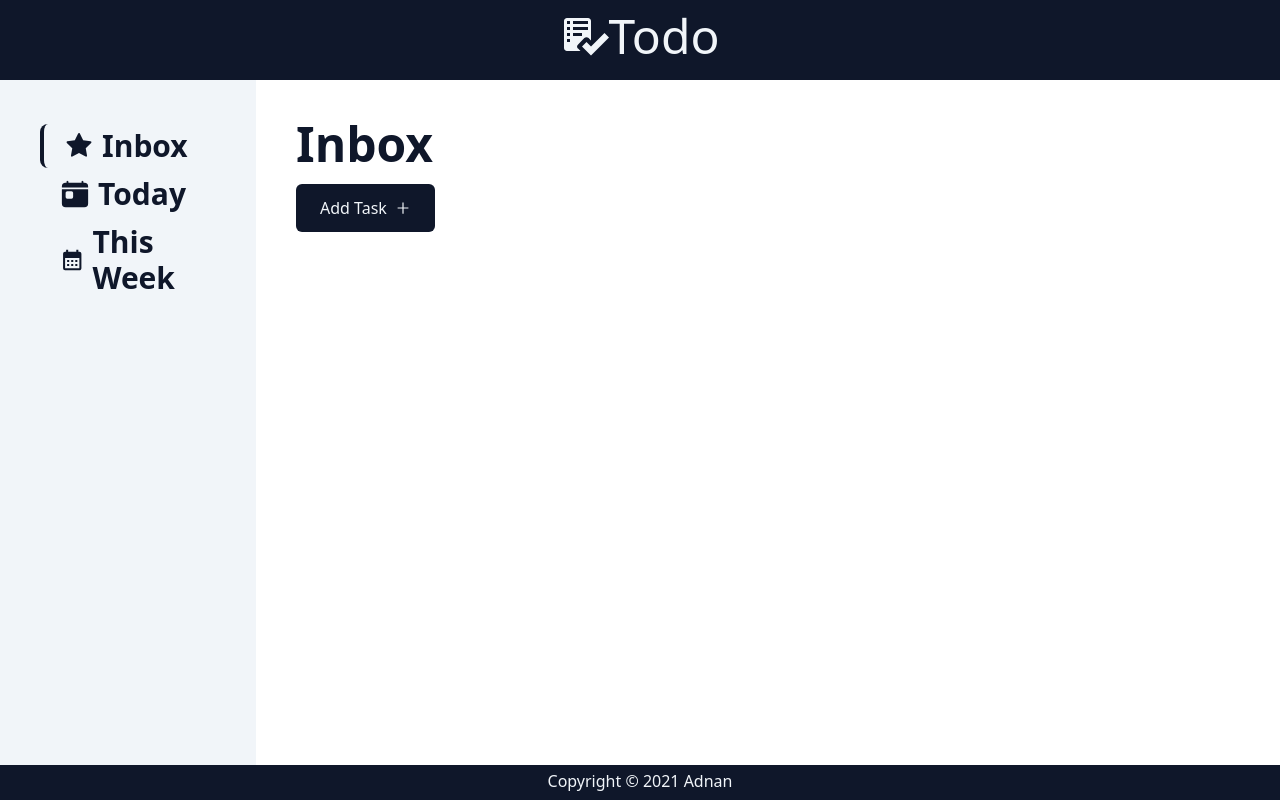
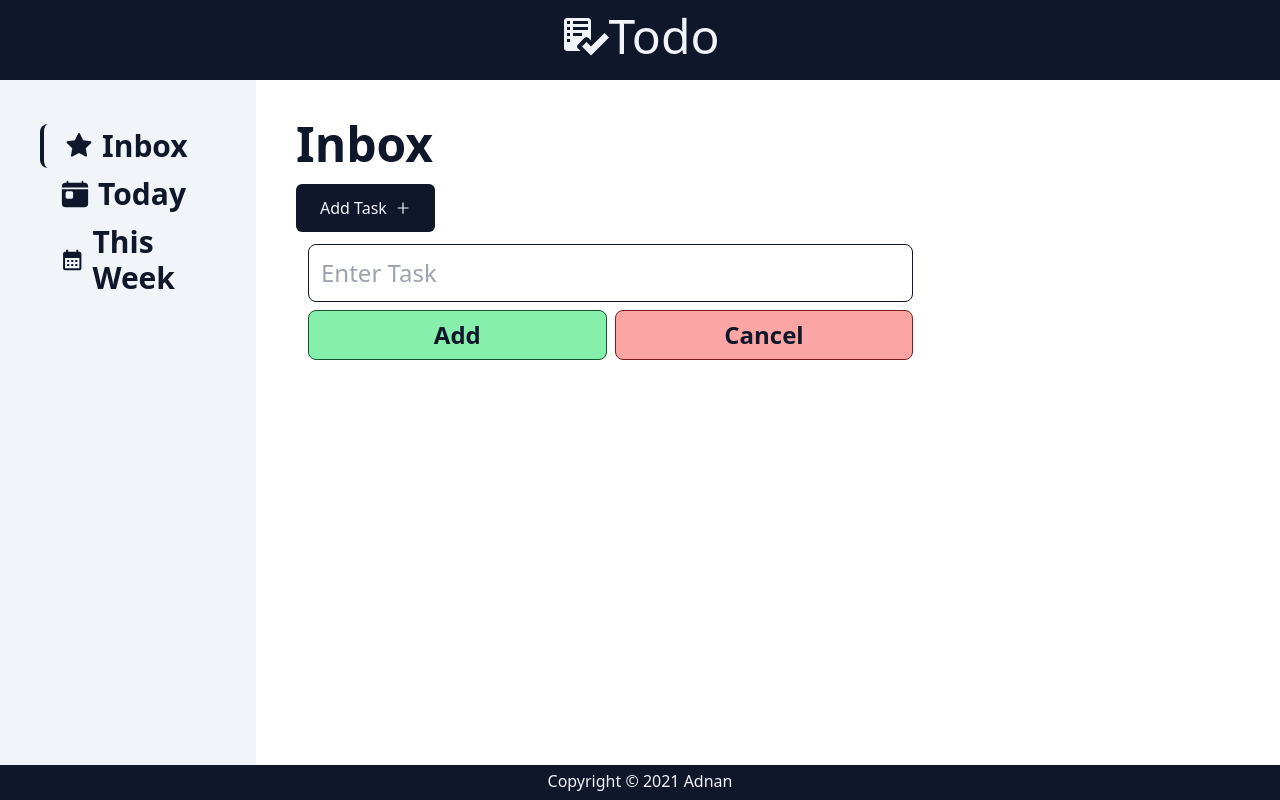
Before and after one commit to adnansyed101/reactTodoist, a React (Vite) app: page / in a window 1280 px wide. Both pictures are taken after a click on the button "Add Task". Built offline with nearby package versions, Linux system fonts and the light colour scheme.

Commit message:
create input box and createTask Function
created a input box for taking new tasks as input. Also gave tasks as props to the inbox tab. and created function to create new task objects.

```diff
--- a/src/App.tsx
+++ b/src/App.tsx
@@ -18,11 +18,16 @@ const App = (): JSX.Element => {
     setTabId(id);
   };
 
+  const createTask = (task: string) => {
+    const taskObj = { id: uniqid(), task: task };
+    setTasks((prev) => prev.concat(taskObj));
+  };
+
   return (
     <div className="grid h-screen w-screen grid-cols-[1fr_4fr] grid-rows-[80px_1fr_35px]">
       <Header />
       <Sidebar onTabClick={toggleTabs} tabId={tabId} />
-      {tabId === "inbox" && <Inbox />}
+      {tabId === "inbox" && <Inbox createTask={createTask} tasks={tasks} />}
       {tabId === "today" && <Today />}
       {tabId === "thisWeek" && <ThisWeek />}
       <Footer />
--- a/src/components/Inbox.tsx
+++ b/src/components/Inbox.tsx
@@ -1,13 +1,65 @@
+import { useState } from "react";
 import { AiOutlinePlus } from "react-icons/ai";
 
-const Inbox = () => {
+type InboxProps = {
+  createTask: (task: string) => void;
+  tasks: {}[];
+};
+
+const Inbox = ({ createTask, tasks }: InboxProps) => {
+  const [inputBox, setInputBox] = useState(false);
+  const [taskInput, setTaskInput] = useState("");
+
+  const toggleInputBox = () => {
+    setInputBox((prev) => !prev);
+  };
+
+  const onInputChange = (e: React.FormEvent<HTMLInputElement>) => {
+    setTaskInput(e.currentTarget.value);
+  };
+
+  const onInputSubmit = (e: React.SyntheticEvent) => {
+    e.preventDefault();
+    createTask(taskInput);
+  };
+
   return (
-    <div className="h-full w-full pl-10 pt-10">
+    <div className="h-full w-full px-10 pt-10">
       <h1 className="text-5xl font-bold text-slate-900">Inbox</h1>
-      <button className="mt-4 flex items-center justify-center gap-2 rounded-md bg-slate-900 px-6 py-3 text-slate-100 hover:bg-slate-950 hover:text-slate-50">
+      <button
+        type="button"
+        onClick={toggleInputBox}
+        className="mt-4 flex items-center justify-center gap-2 rounded-md bg-slate-900 px-6 py-3 text-slate-100 hover:bg-slate-950 hover:text-slate-50"
+      >
         Add Task
         <AiOutlinePlus />
       </button>
+      {inputBox && (
+        <form
+          className="grid w-2/3 grid-cols-2 gap-2 p-3"
+          onSubmit={onInputSubmit}
+        >
+          <input
+            type="text"
+            onChange={(e) => onInputChange(e)}
+            value={taskInput}
+            placeholder="Enter Task"
+            className="col-span-2 rounded-lg border border-slate-900 p-3 text-2xl"
+          />
+          <button
+            type="submit"
+            className="rounded-lg border border-green-900 bg-green-300 py-2 text-2xl font-bold text-slate-900"
+          >
+            Add
+          </button>
+          <button
+            type="button"
+            className="rounded-lg border border-red-900 bg-red-300 py-2 text-2xl font-bold text-slate-900"
+          >
+            Cancel
+          </button>
+        </form>
+      )}
     </div>
   );
 };
```
